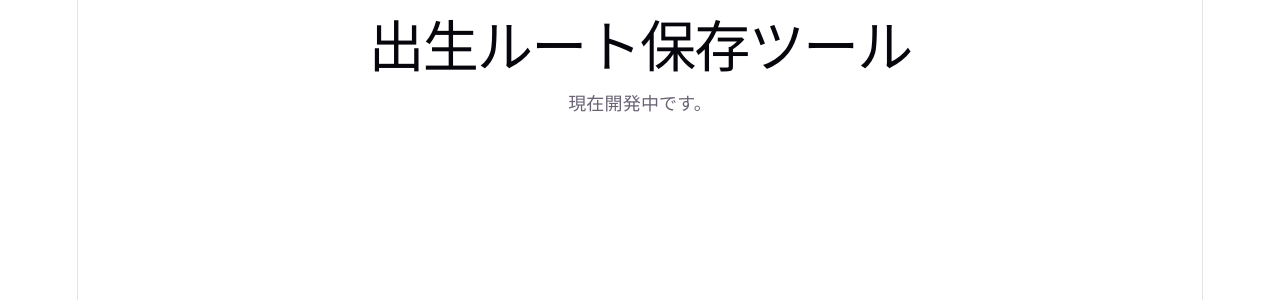
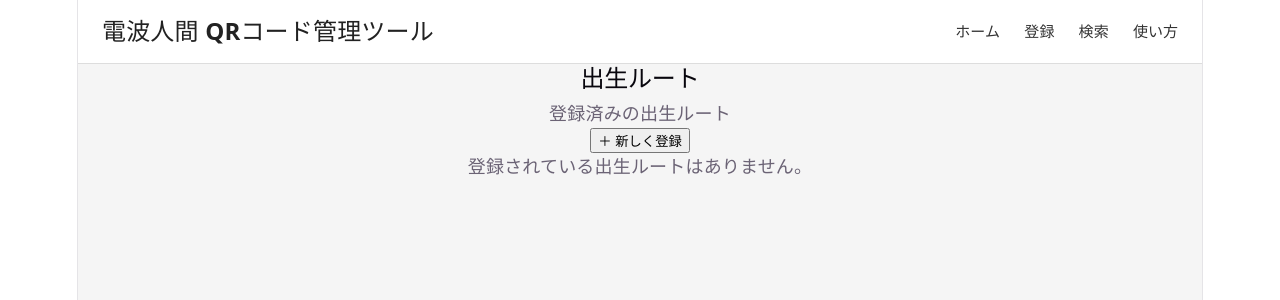
Before and after one commit to Toshi0703/denpa-qr-web, a React (Vite) app: page /denpa-qr-web/birth-route in a window 1280 px wide. Shown: the top 300 px of the page. Built offline with nearby package versions, Linux system fonts and the light colour scheme.

Commit message:
出生ルート一覧画面を追加
出生ルート一覧画面を追加

```diff
--- a/src/components/BirthRoute.tsx
+++ b/src/components/BirthRoute.tsx
@@ -1,8 +1,26 @@
+import Header from './Header'
+import '../styles/BirthRoute.css'
+
 function BirthRoute() {
   return (
-    <div>
-      <h1>出生ルート保存ツール</h1>
-      <p>現在開発中です。</p>
+    <div className="app">
+      <Header />
+
+      <main className="birth-route-page">
+        <h2>出生ルート</h2>
+
+        <div className="birth-route-header">
+          <p>登録済みの出生ルート</p>
+
+          <button type="button">
+            ＋ 新しく登録
+          </button>
+        </div>
+
+        <div className="birth-route-empty">
+          <p>登録されている出生ルートはありません。</p>
+        </div>
+      </main>
     </div>
   )
 }
--- a/src/components/Home.tsx
+++ b/src/components/Home.tsx
@@ -228,13 +228,12 @@ function Home({
 
             <div className="home-menu-item">
               <div className="home-development-button-wrapper">
-                <button
-                  type="button"
+                <Link
+                  to="/birth-route"
                   className="home-main-button home-development-button"
-                  disabled
                 >
                   🧬 出生ルートを登録
-                </button>
+                </Link>
 
                 <span className="home-development-badge">
                   開発中
```
